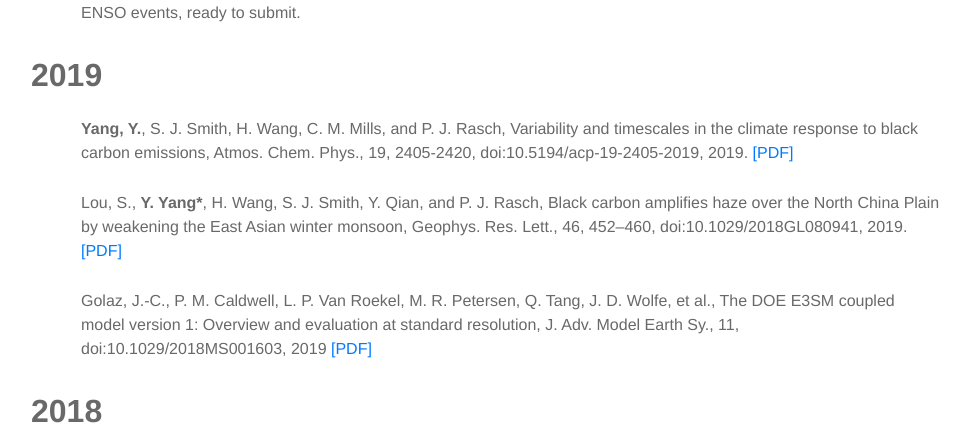
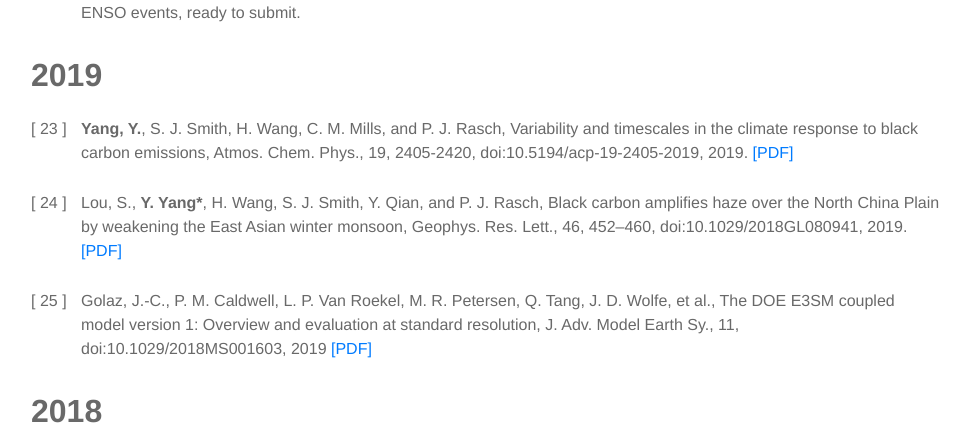
Before and after one commit to yangyangint/yangyangint.github.io, a website with bundled scripts: page index.html in a window 1280 px wide. Shown: the part 2701-3137 px from the top of the page, without its empty margins (290-1260 px from the left). Built offline with nearby package versions, Linux system fonts and the light colour scheme; a web font is replaced by a local one.

Commit message:
Update index.html

```diff
--- a/index.html
+++ b/index.html
@@ -214,17 +214,17 @@
     <tbody>
 
         <tr>
-            <td width="50" align="left" valign="top"></td>
+            <td width="50" align="left" valign="top">[ 23 ]</td>
             <td><strong>Yang, Y.</strong>, S. J. Smith, H. Wang, C. M. Mills, and P. J. Rasch, Variability and timescales in the climate response to black carbon emissions, Atmos. Chem. Phys., 19, 2405-2420, doi:10.5194/acp-19-2405-2019, 2019. <a href="paper/Yang_ACP_2019.pdf">[PDF]</a><br><br></td>
         </tr>
 
         <tr>
-            <td width="50" align="left" valign="top"></td>
+            <td width="50" align="left" valign="top">[ 24 ]</td>
             <td>Lou, S., <strong>Y. Yang*</strong>, H. Wang, S. J. Smith, Y. Qian, and P. J. Rasch, Black carbon amplifies haze over the North China Plain by weakening the East Asian winter monsoon, Geophys. Res. Lett., 46, 452–460, doi:10.1029/2018GL080941, 2019. <a href="paper/Lou_GRL_2019.pdf">[PDF]</a><br><br></td>
         </tr>
 
         <tr>
-            <td width="50" align="left" valign="top"></td>
+            <td width="50" align="left" valign="top">[ 25 ]</td>
             <td>Golaz, J.‐C., P. M. Caldwell, L. P. Van Roekel, M. R. Petersen, Q. Tang, J. D. Wolfe, et al., The DOE E3SM coupled model version 1: Overview and evaluation at standard resolution, J. Adv. Model Earth Sy., 11, doi:10.1029/2018MS001603, 2019 <a href="paper/Golaz_JAMES_2019.pdf">[PDF]</a><br><br></td>
         </tr>
 
```
